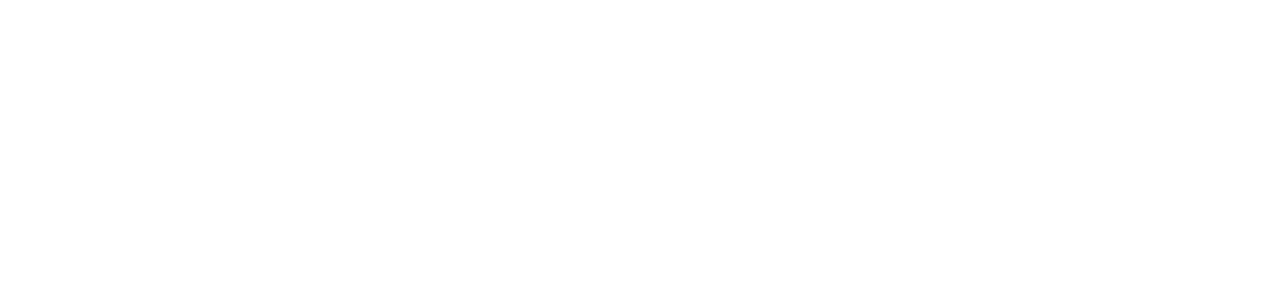
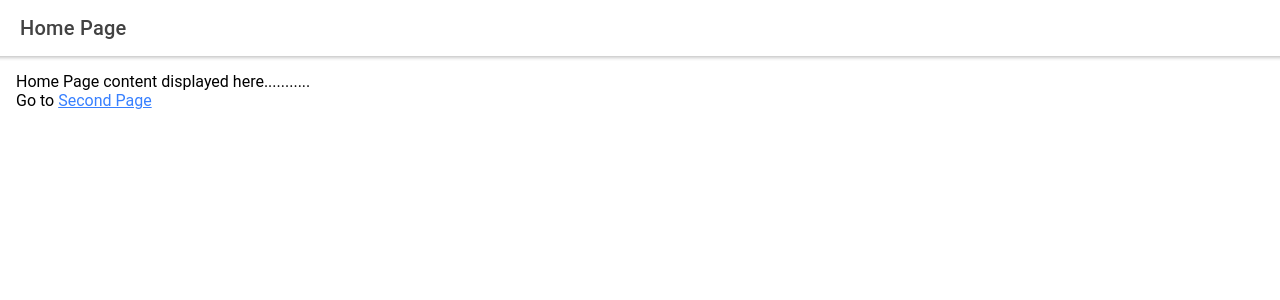
Before and after one commit to Barcoe98/FYP-GAAhead, a React (Create React App) app: page /home in a window 1280 px wide. Shown: the top 300 px of the page. Built offline with nearby package versions, Linux system fonts and the light colour scheme.

Commit message:
add placebo pages and link between pages (fixed)

```diff
--- a/src/App.js
+++ b/src/App.js
@@ -2,18 +2,16 @@
 import HomePage from './pages/homePage';
 import SecondPage from './pages/secondPage';
 import {IonReactRouter } from '@ionic/react-router'
-import {Route , Redirect} from 'react-router-dom'
+import {BrowserRouter, Route , Redirect} from 'react-router-dom'
 
 function App() {
   return (
    <IonApp>
-    <IonReactRouter>
-      <IonRouterOutlet>
-        <Route exact path="/" component={HomePage}></Route>
-        <Route exact path="/secondpage" component={SecondPage}></Route>
-        <Redirect exact path="/" to ="/home"/>
-      </IonRouterOutlet>
-    </IonReactRouter>
+    <BrowserRouter>
+      <Route exact path="/home"> <HomePage></HomePage></Route>
+      <Route exact path="/secondpage"><SecondPage></SecondPage></Route>
+      <Redirect exact path="/" to ="/home"></Redirect>
+    </BrowserRouter>
    </IonApp>
   );
 }
--- a/src/pages/homePage.js
+++ b/src/pages/homePage.js
@@ -1,5 +1,6 @@
-import React from "react";
-import { IonContent, IonHeader, IonToolbar, IonTitle, IonPage } from '@ionic/react';
+import React  from "react";
+import {Link} from "react-router-dom";
+import { IonContent, IonHeader, IonToolbar, IonTitle, IonPage, IonRouterLink } from '@ionic/react';
 
 const HomePage = () => {
   return (
@@ -10,7 +11,8 @@
           </IonToolbar>
         </IonHeader>
           <IonContent className="ion-padding">
-           Home Page content displayed here...........
+           Home Page content displayed here...........<br></br>
+           Go to <Link to="/secondpage"> Second Page</Link>
           </IonContent>
        </IonPage>
   );
--- a/src/pages/secondPage.js
+++ b/src/pages/secondPage.js
@@ -1,4 +1,5 @@
 import React from "react";
+import {Link} from "react-router-dom";
 import { IonContent, IonHeader, IonToolbar, IonTitle, IonPage } from '@ionic/react';
 
 const SecondPage = () => {
@@ -10,7 +11,8 @@
           </IonToolbar>
         </IonHeader>
           <IonContent className="ion-padding">
-           Second Page content displayed here...........
+           Second Page content displayed here...........<br></br>
+           Go to <Link to="/home"> Home Page</Link>
           </IonContent>
        </IonPage>
   );
```
